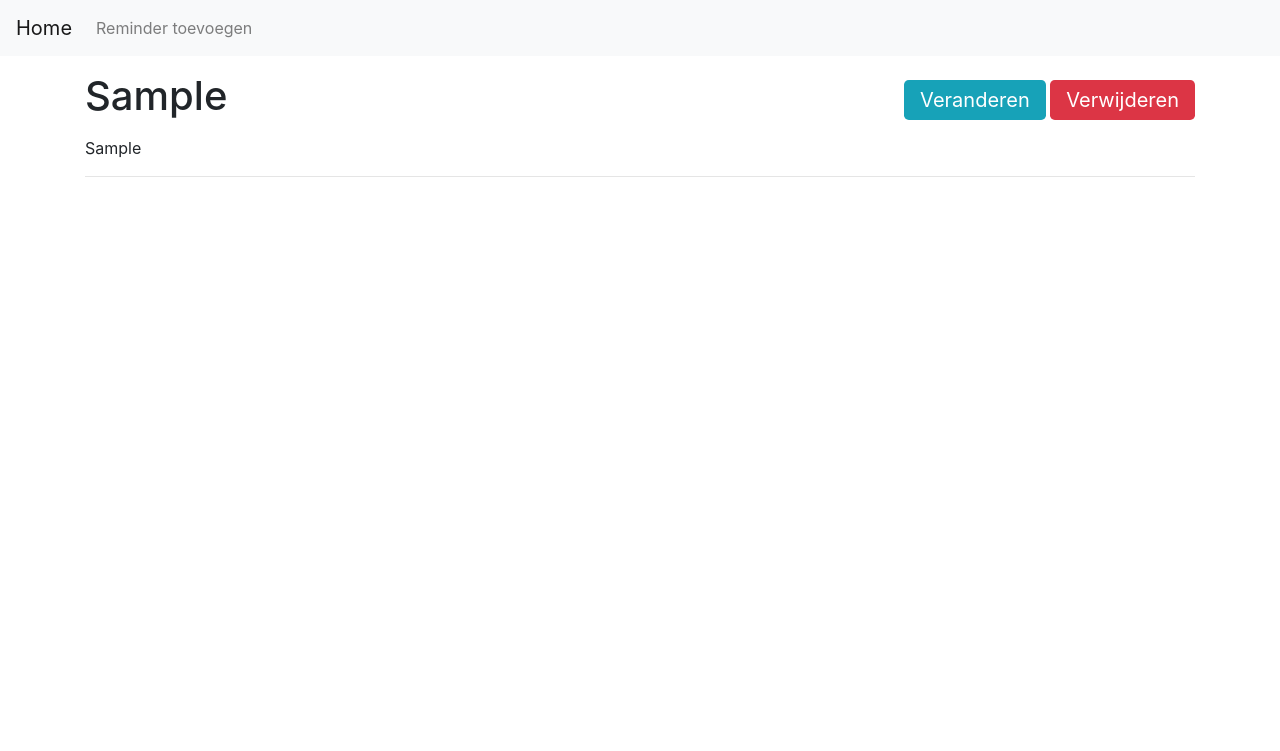
After one commit to Chylvano/Backend, a PHP site: page /afspraak.php?id=1 in a window 1280 px wide. The commit adds this page. Shown: the top 751 px of the page. Run offline with PHP 8.4, Linux system fonts and the light colour scheme; tables that the repository leaves empty or names only in its code hold one stand-in row (values such as "Sample post"); some libraries are stand-ins or nearby versions.

Commit message:
info pagina

```diff
--- /dev/null
+++ b/afspraak.php
@@ -0,0 +1,37 @@
+<?php
+    require ("assets/includes/functions.php");
+    require ("assets/includes/navbar.php");
+    $id = $_GET['id'];
+    $result = getOneAfspraak($id);
+?>
+
+<!doctype html>
+<html lang="en">
+<body>
+<div class="container">
+<div class="mb-5 mt-2">
+
+    <div class="d-lg-flex flex-lg-row flex-sm-column justify-content-between">
+        <h1><?=$result['naam']?></h1>
+        <div class="align-self-center">
+            <a class="btn-lg btn-info text-white" href="update.php">Veranderen</a>
+            <a class="btn-lg btn-danger text-white" href="delete.php?id=<?=$result['id']?>">Verwijderen</a>
+        </div>
+    </div>
+    <div class="content mt-2">
+        <div class="row">
+            <div class="col-sm-12 col-lg-3">
+
+
+            <p class="card-text">
+                 <?=$result['info']?>
+            </p>
+        </div>
+        </div>
+    </div>
+    <hr>
+</div>
+</div>
+
+</body>
+</html>
--- a/afspraakplannen.php
+++ b/afspraakplannen.php
@@ -1,5 +1,6 @@
 <?php
 require ("assets/includes/functions.php");
+require ("assets/includes/navbar.php");
 ?>
 
 <!DOCTYPE html>
--- a/assets/includes/functions.php
+++ b/assets/includes/functions.php
@@ -22,4 +22,29 @@ catch(PDOException $e)
 }
 
 
+function getAllAfspraken(){
+    $conn = connect();
+    $stmt = $conn->prepare('SELECT * FROM lijst ORDER BY NAAM');
+    $stmt->execute();
+    $result = $stmt->fetchAll();
+    return $result;
+}
+
+function countAllAfspraken(){
+    $conn = connect();
+    $pdoQuery = "select id from lijst";
+    $pdoResult = $conn->query($pdoQuery);
+    $rows = $pdoResult->rowCount();
+    return $rows;
+}
+
+function getOneAfspraak(){
+    $conn = connect();
+    $stmt = $conn->prepare("SELECT * FROM lijst where id=:id");
+    $stmt->execute(['id' => $_GET['id']]);
+    $result = $stmt->fetch();
+    return $result;
+}
+
+
 ?>
--- a/assets/includes/navbar.php
+++ b/assets/includes/navbar.php
@@ -1,3 +1,14 @@
+<head>
+    <meta charset="UTF-8">
+    <meta name="viewport" content="width=device-width, initial-scale=1.0">
+    <title>ToDo List</title>
+    <link rel="stylesheet" href="https://maxcdn.bootstrapcdn.com/bootstrap/4.0.0/css/bootstrap.min.css" integrity="sha384-Gn5384xqQ1aoWXA+058RXPxPg6fy4IWvTNh0E263XmFcJlSAwiGgFAW/dAiS6JXm" crossorigin="anonymous">
+    <link rel="stylesheet" href="https://use.fontawesome.com/releases/v5.7.2/css/all.css" integrity="sha384-fnmOCqbTlWIlj8LyTjo7mOUStjsKC4pOpQbqyi7RrhN7udi9RwhKkMHpvLbHG9Sr" crossorigin="anonymous">
+    <script src="https://code.jquery.com/jquery-3.2.1.slim.min.js" integrity="sha384-KJ3o2DKtIkvYIK3UENzmM7KCkRr/rE9/Qpg6aAZGJwFDMVNA/GpGFF93hXpG5KkN" crossorigin="anonymous"></script>
+    <script src="https://cdnjs.cloudflare.com/ajax/libs/popper.js/1.12.9/umd/popper.min.js" integrity="sha384-ApNbgh9B+Y1QKtv3Rn7W3mgPxhU9K/ScQsAP7hUibX39j7fakFPskvXusvfa0b4Q" crossorigin="anonymous"></script>
+    <script src="https://maxcdn.bootstrapcdn.com/bootstrap/4.0.0/js/bootstrap.min.js" integrity="sha384-JZR6Spejh4U02d8jOt6vLEHfe/JQGiRRSQQxSfFWpi1MquVdAyjUar5+76PVCmYl" crossorigin="anonymous"></script>
+    <link rel="stylesheet" href="assets/css/style.css">
+</head>
 <nav class="navbar navbar-expand-lg navbar-light bg-light mb-3">
   <a class="navbar-brand" href="index.php">Home</a>
   <button class="navbar-toggler" type="button" data-toggle="collapse" data-target="#navbarNavAltMarkup" aria-controls="navbarNavAltMarkup" aria-expanded="false" aria-label="Toggle navigation">
@@ -5,7 +16,7 @@
   </button>
   <div class="collapse navbar-collapse" id="navbarNavAltMarkup">
     <div class="navbar-nav">
-      <a class="nav-item nav-link" href="afspraakplannen.php">Lijst plannen</a>
+      <a class="nav-item nav-link" href="afspraakplannen.php">Reminder toevoegen</a>
     </div>
   </div>
 </nav>
```
Also changed, not shown: index.php (+21 -12 lines), delete.php (added), update.php (added).
